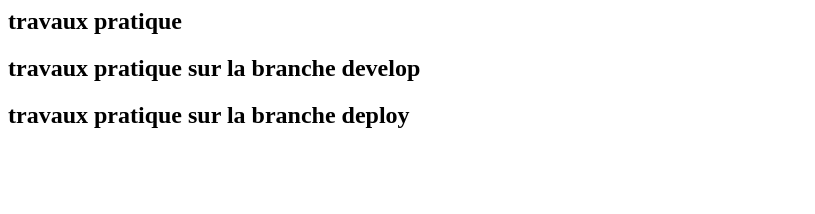
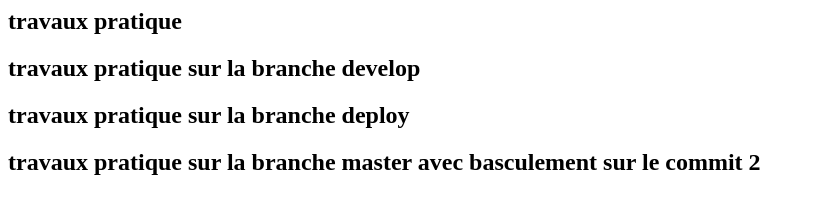
Before and after one commit to AnthonyEXVSK/TP_GIT_3, a plain HTML site: page index.html in a window 1280 px wide. Shown: the whole page, without its empty margins (0-815 px from the left). Drawn offline with Linux system fonts and the light colour scheme.

Commit message:
modification après basculement sur le commit

```diff
--- a/index.html
+++ b/index.html
@@ -1,3 +1,4 @@
 <h2> travaux pratique </h2>
 <h2> travaux pratique sur la branche develop</h2>
 <h2> travaux pratique sur la branche deploy</h2>
+<h2> travaux pratique sur la branche master avec basculement sur le commit 2 </h2>
```
